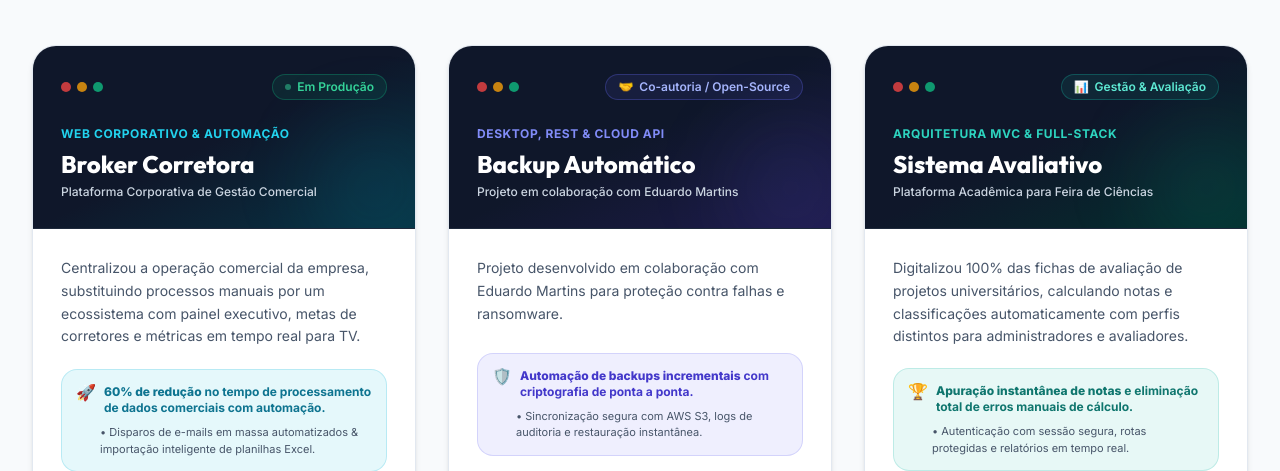
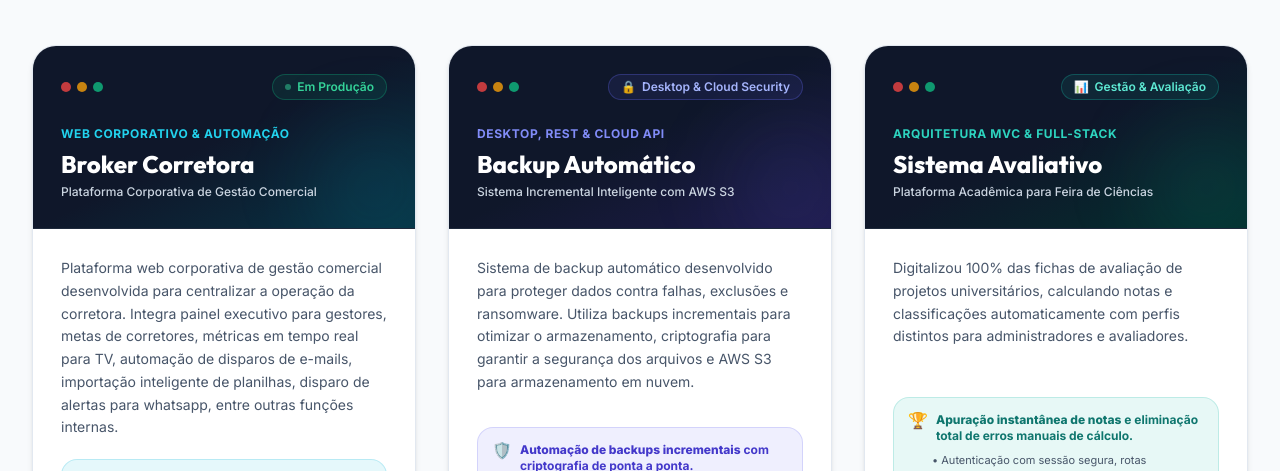
Before and after one commit to DiogoSoneghete/Portifolio, a website built with Vite: page index.html in a window 1280 px wide. Shown: the part 1853-2324 px from the top of the page. Built offline with nearby package versions, Linux system fonts and the light colour scheme.

Commit message:
fix: ajustando descrições de projetos

```diff
--- a/index.html
+++ b/index.html
@@ -410,7 +410,7 @@
 
               <!-- Description -->
               <p class="text-sm text-slate-600 dark:text-slate-300 leading-relaxed">
-                Centralizou a operação comercial da empresa, substituindo processos manuais por um ecossistema com painel executivo, metas de corretores e métricas em tempo real para TV.
+                Plataforma web corporativa de gestão comercial desenvolvida para centralizar a operação da corretora. Integra painel executivo para gestores, metas de corretores, métricas em tempo real para TV, automação de disparos de e-mails, importação inteligente de planilhas, disparo de alertas para whatsapp, entre outras funções internas.
               </p>
 
               <!-- Key Impact Callout Box -->
@@ -488,7 +488,7 @@
                   <span class="w-2.5 h-2.5 rounded-full bg-emerald-500/80"></span>
                 </div>
                 <span class="inline-flex items-center gap-1.5 px-3 py-1 rounded-full bg-indigo-500/10 text-indigo-300 text-xs font-semibold border border-indigo-500/30">
-                  <span>🤝</span> Co-autoria / Open-Source
+                  <span>🔒</span> Desktop & Cloud Security
                 </span>
               </div>
 
@@ -498,7 +498,7 @@
                 <h3 class="text-2xl font-heading font-extrabold text-white group-hover:text-indigo-300 transition-colors mt-1">
                   Backup Automático
                 </h3>
-                <p class="text-xs text-slate-300 mt-1 font-medium">Projeto em colaboração com Eduardo Martins</p>
+                <p class="text-xs text-slate-300 mt-1 font-medium">Sistema Incremental Inteligente com AWS S3</p>
               </div>
             </div>
 
@@ -507,7 +507,7 @@
 
               <!-- Description -->
               <p class="text-sm text-slate-600 dark:text-slate-300 leading-relaxed">
-                Projeto desenvolvido em colaboração com Eduardo Martins para proteção contra falhas e ransomware.
+                Sistema de backup automático desenvolvido para proteger dados contra falhas, exclusões e ransomware. Utiliza backups incrementais para otimizar o armazenamento, criptografia para garantir a segurança dos arquivos e AWS S3 para armazenamento em nuvem.
               </p>
 
               <!-- Key Impact Callout Box -->
--- a/script.js
+++ b/script.js
@@ -199,18 +199,18 @@ const projectsData = {
   broker: {
     category: "Web Corporativo",
     title: "Broker Corretora - Sistema de Gestão Comercial",
-    description: "Plataforma web corporativa desenvolvida para centralizar e automatizar toda a operação da Broker Corretora. O sistema conta com um painel executivo completo para administradores, área de metas e comissões para corretores e exibição de métricas em tempo real para telas de TV no escritório.",
+    description: "Plataforma web corporativa de gestão comercial desenvolvida para centralizar a operação da corretora. Integra painel executivo para gestores, metas de corretores, métricas em tempo real para TV, automação de disparos de e-mails, importação inteligente de planilhas, disparo de alertas para whatsapp, entre outras funções internas.",
     problem: "Processos manuais descentralizados em planilhas que geravam atrasos no disparo de comunicados, erros de digitação e falta de visibilidade em tempo real sobre o fechamento de vendas.",
     result: "🚀 60% de redução no tempo de processamento de dados comerciais com automação de disparos de e-mail em massa e importação inteligente de Excel.",
     techs: ["React 18", "TypeScript", "Vite 7", "Tailwind CSS", "Shadcn UI", "React Query", "Supabase (PostgreSQL, Realtime, Edge Functions)", "Resend API", "Vitest"],
     link: "https://brokerbkr.vercel.app/"
   },
   backup: {
-    category: "Desktop & Cloud Security (Co-autoria)",
+    category: "Desktop & Cloud Security",
     title: "Sistema de Backup Automático Incremental",
-    description: "Projeto desenvolvido em colaboração com Eduardo Martins para proteção contra falhas e ransomware.",
-    problem: "Riscos operacionais de perda de dados críticos por falta de rotina automática de backup e dependência de intervenções manuais diárias.",
-    result: "Automação total de backups diários incrementais com criptografia de ponta a ponta e sincronização segura com AWS S3.",
+    description: "Sistema de backup automático desenvolvido para proteger dados contra falhas, exclusões e ransomware. Utiliza backups incrementais para otimizar o armazenamento, criptografia para garantir a segurança dos arquivos e AWS S3 para armazenamento em nuvem.",
+    problem: "Riscos operacionais de perda de dados críticos, falta de visibilidade em rotinas de backup e dependência de intervenções manuais diárias.",
+    result: "Automação total de backups incrementais com criptografia AES de ponta a ponta, integração com AWS S3 e restauração rápida de arquivos.",
     techs: ["Python", "FastAPI", "SQLite", "PostgreSQL", "Docker", "AWS S3", "REST APIs", "Criptografia AES", "Testes Automatizados"],
     link: "https://github.com/EduardoMMartins07/sistema-backup-inteligente"
   },
```
